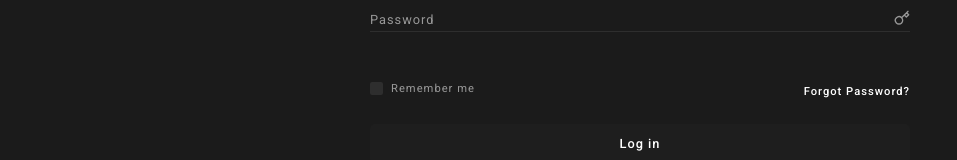
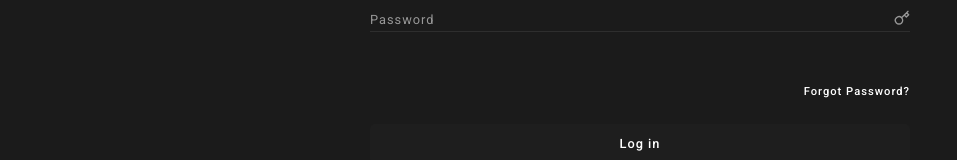
Before and after one commit to DevelopedBy-Siva/chat-with-me, a React (Create React App) app in the folder client/: page /sign-in in a window 1280 px wide. Shown: the part 423-583 px from the top of the page, without its empty margins (0-957 px from the left). Built offline with nearby package versions, Linux system fonts and the light colour scheme; a web font is replaced by a local one.

Commit message:
Remove Remember me function from login module

```diff
--- a/client/src/components/Public/common/CheckBox.js
+++ /dev/null
@@ -1,56 +0,0 @@
-import React from "react";
-import styled from "styled-components";
-import { TiTick } from "react-icons/ti";
-
-export default function Checkbox({ isChecked, ...rest }) {
-  return (
-    <CheckboxContainer>
-      <HiddenCheckbox checked={isChecked} {...rest} />
-      <StyledCheckbox checked={isChecked ? 1 : 0}>
-        <Icon />
-      </StyledCheckbox>
-    </CheckboxContainer>
-  );
-}
-
-const CheckboxContainer = styled.div`
-  display: inline-block;
-  vertical-align: middle;
-  position: relative;
-  bottom: 1px;
-  padding-right: 8px;
-`;
-
-const Icon = styled(TiTick)`
-  font-size: 1rem;
-  color: ${(props) => props.theme.txt.main};
-`;
-
-const HiddenCheckbox = styled.input.attrs({ type: "checkbox" })`
-  border: 0;
-  clip: rect(0 0 0 0);
-  height: 1px;
-  margin: -1px;
-  overflow: hidden;
-  padding: 0;
-  position: absolute;
-  white-space: nowrap;
-  width: 1px;
-`;
-
-const StyledCheckbox = styled.div`
-  display: inline-block;
-  width: 13px;
-  height: 13px;
-  background: ${(props) =>
-    props.checked ? props.theme.txt.highlight : props.theme.checkbox.bg};
-  border-radius: 2px;
-  transition: all 150ms;
-  display: flex;
-  justify-content: center;
-  align-items: center;
-
-  ${Icon} {
-    visibility: ${(props) => (props.checked ? "visible" : "hidden")};
-  }
-`;
--- a/client/src/pages/public/SignIn/index.js
+++ b/client/src/pages/public/SignIn/index.js
@@ -15,7 +15,6 @@ import {
 import PageWrapper from "../../../components/Public/common/PageWrapper";
 import UserInputContainer from "../../../components/Public/common/InputContainer";
 import UserButtonContainer from "../../../components/Public/common/ButtonContainer";
-import Checkbox from "../../../components/Public/common/CheckBox";
 import retrieveError from "../../../api/ExceptionHandler";
 
 export default function SignIn() {
@@ -29,7 +28,6 @@ export default function SignIn() {
   const [loginInfo, setLoginInfo] = useState({
     email: null,
     password: null,
-    rememberme: false,
   });
   const [serverData, setServerData] = useState({
     loading: false,
@@ -54,7 +52,6 @@ export default function SignIn() {
     const allowedFields = [
       AllowedInputFields.EMAIL,
       AllowedInputFields.PASSWORD,
-      AllowedInputFields.REMEMBER_ME,
     ];
     const data = inputChanges(e, type, loginInfo, allowedFields);
     setLoginInfo(data);
@@ -64,7 +61,7 @@ export default function SignIn() {
     e.preventDefault();
     toast.remove();
 
-    const { email, password, rememberme } = loginInfo;
+    const { email, password } = loginInfo;
 
     const emailValid = validateEmail(email);
     const passwordValid = validatePassword(password);
@@ -93,7 +90,6 @@ export default function SignIn() {
         headers: {
           "x-auth-email": email,
           "x-auth-password": password,
-          "x-remember-me": rememberme,
         },
       })
       .then(() => navigate("/"))
@@ -145,17 +141,7 @@ export default function SignIn() {
             icon={<FiKey />}
           />
 
-          <CheckBoxFrgtPswd>
-            <RememberMeWrapper disable={serverData.loading}>
-              <Checkbox
-                name="rememberme"
-                type="checkbox"
-                disabled={serverData.loading}
-                isChecked={loginInfo.rememberme}
-                onChange={(e) => handleInputChange(e, "rememberme")}
-              />
-              Remember me
-            </RememberMeWrapper>
+          <ForgetPswdContainer>
             <ForgetPassword>
               <PageNavigationBtn
                 type="button"
@@ -165,7 +151,7 @@ export default function SignIn() {
                 Forgot Password?
               </PageNavigationBtn>
             </ForgetPassword>
-          </CheckBoxFrgtPswd>
+          </ForgetPswdContainer>
 
           <UserButtonContainer
             label="Log in"
@@ -199,22 +185,14 @@ const Form = styled.form`
   width: 100%;
 `;
 
-const CheckBoxFrgtPswd = styled.div`
+const ForgetPswdContainer = styled.div`
   margin-top: 10px;
   position: relative;
   width: 100%;
   display: flex;
-  justify-content: space-between;
+  justify-content: flex-end;
   align-items: center;
   padding: 10px 0;
-`;
-
-const RememberMeWrapper = styled.label`
-  cursor: ${(props) => (props.disable ? "not-allowed" : "pointer")};
-  display: block;
-  color: ${(props) => props.theme.txt.sub};
-  font-size: 0.7rem;
-  font-weight: 400;
 `;
 
 const DontHaveAccount = styled.span`
--- a/client/src/utils/InputHandler.js
+++ b/client/src/utils/InputHandler.js
@@ -6,7 +6,6 @@ export const AllowedInputFields = {
   PASSWORD: "password",
   CONFIRM_PASSWORD: "confirmPassword",
   PHONE: "phone",
-  REMEMBER_ME: "rememberme",
 };
 
 let inputData = {
@@ -23,8 +22,7 @@ export const inputChanges = (e, type, source, ...requiredFields) => {
   let data = { ...inputData };
   data = Object.assign(data, source);
 
-  const { EMAIL, NAME, PASSWORD, CONFIRM_PASSWORD, PHONE, REMEMBER_ME } =
-    AllowedInputFields;
+  const { EMAIL, NAME, PASSWORD, CONFIRM_PASSWORD, PHONE } = AllowedInputFields;
 
   switch (type) {
     case EMAIL:
@@ -44,9 +42,6 @@ export const inputChanges = (e, type, source, ...requiredFields) => {
       if (isNaN(parsedVal)) parsedVal = "";
       if (parsedVal.length > 10) break;
       data.phone = parsedVal;
-      break;
-    case REMEMBER_ME:
-      data.rememberme = e.target.checked;
       break;
     default:
       break;
--- a/client/src/utils/UserLocal.js
+++ b/client/src/utils/UserLocal.js
@@ -9,7 +9,7 @@ const cookies = new Cookies();
 
 export function updateTheme(val = "light") {
   try {
-    cookies.set(THEME_KEY, val);
+    localStorage.setItem(THEME_KEY, val);
   } catch (ex) {}
   return val;
 }
@@ -18,7 +18,7 @@ export function getTheme() {
   const allowed = ["light", "dark"];
   let val;
   try {
-    val = cookies.get(THEME_KEY);
+    val = localStorage.getItem(THEME_KEY);
   } catch (ex) {}
   if (allowed.includes(val)) return val;
   return allowed[1];
```
Also changed, not shown: 1 other file (tests, documents, lock files or other folders).
